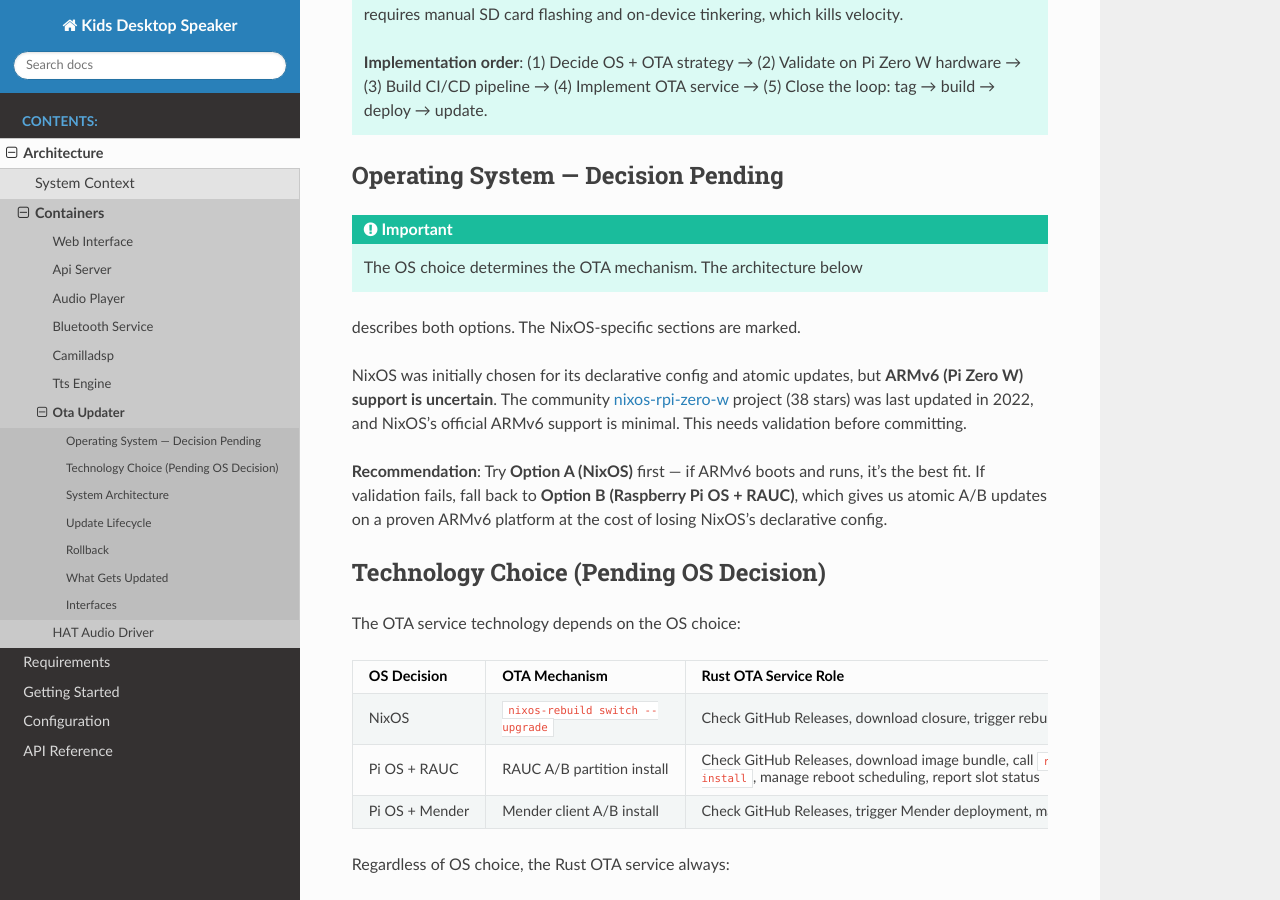
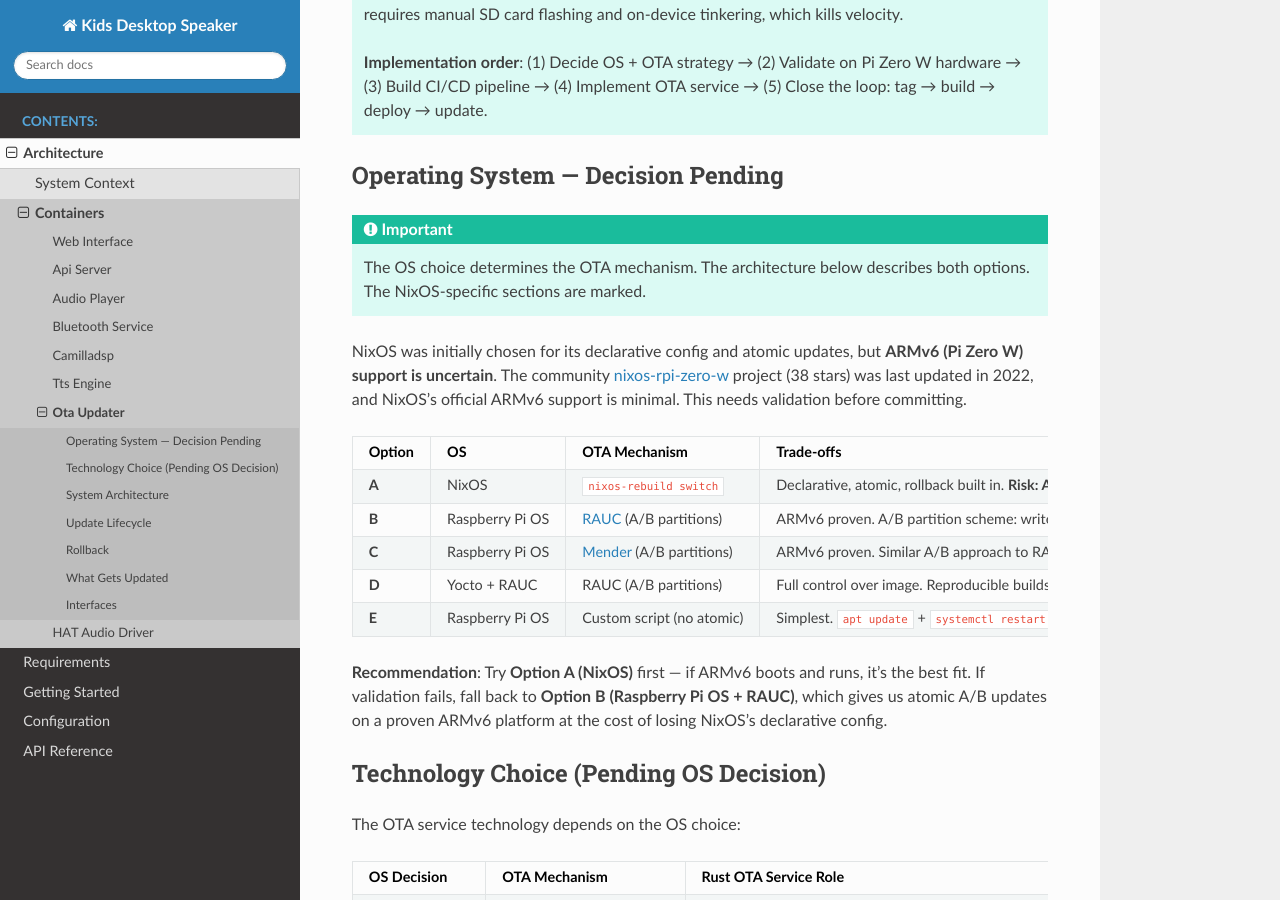
Before and after one commit to LydByDissing/kids-desktop-speaker, a Sphinx documentation site: the page built from docs/source/architecture/ota-updater/index.rst, in a window 1280 px wide and 900 px high, scrolled down 390 px. Built offline with Sphinx 7.4.7 and the Read the Docs theme 3.1.0, drawn with Linux system fonts in a browser that asks for light colours.

Commit message:
docs: fix remaining RST warnings in ota-updater/index.rst
- Fix missing blank line after .. important:: explicit markup directive
- Move link targets (.. _RAUC, .. _Mender, etc.) out of list-table body
  to prevent docutils parse error

```diff
--- a/docs/source/architecture/ota-updater/index.rst
+++ b/docs/source/architecture/ota-updater/index.rst
@@ -25,7 +25,7 @@ Operating System — Decision Pending
 .. important::
 
    The OS choice determines the OTA mechanism. The architecture below
-describes both options. The NixOS-specific sections are marked.
+   describes both options. The NixOS-specific sections are marked.
 
 NixOS was initially chosen for its declarative config and atomic updates,
 but **ARMv6 (Pi Zero W) support is uncertain**. The community
@@ -54,14 +54,14 @@ committing.
        uncertain.** Needs validation. If it works, this is the best option.
    * - **B**
      - Raspberry Pi OS
-     - `RAUC`_ (A/B partitions)
+     - RAUC_ (A/B partitions)
      - ARMv6 proven. A/B partition scheme: write new image to inactive
        partition, switch bootloader, reboot. Rollback = switch back.
        RAUC has a `Pi bootloader backend`_. Not declarative — services
        managed by systemd + custom scripts.
    * - **C**
      - Raspberry Pi OS
-     - `Mender`_ (A/B partitions)
+     - Mender_ (A/B partitions)
      - ARMv6 proven. Similar A/B approach to RAUC. Has a managed cloud
        option or self-hosted. More complex than RAUC. Commercial backing.
    * - **D**
@@ -75,9 +75,9 @@ committing.
      - Simplest. ``apt update`` + ``systemctl restart``. No atomic updates,
        no rollback. Risk of broken state. Only acceptable as last resort.
 
-   .. _RAUC: https://github.com/rauc/rauc
-   .. _Pi bootloader backend: https://github.com/Rtone/raspberrypi-firmware-rauc-bootloader-backend
-   .. _Mender: https://github.com/mendersoftware/mender
+.. _RAUC: https://github.com/rauc/rauc
+.. _Pi bootloader backend: https://github.com/Rtone/raspberrypi-firmware-rauc-bootloader-backend
+.. _Mender: https://github.com/mendersoftware/mender
 
 **Recommendation**: Try **Option A (NixOS)** first — if ARMv6 boots and
 runs, it's the best fit. If validation fails, fall back to **Option B
```
